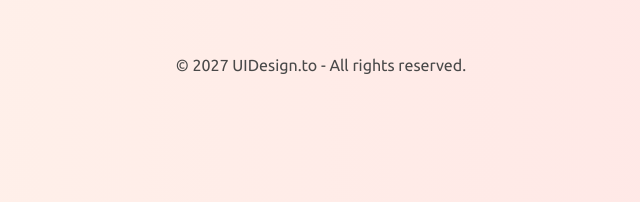
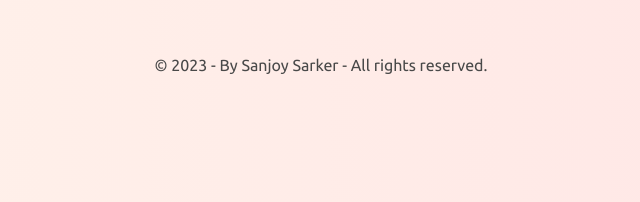
Before and after one commit to sanjoy5/tea-house, a plain HTML site: page index.html in a window 1280 px wide. Shown: the part 4070-4272 px from the top of the page, 319-959 px from the left. Drawn offline with nearby package versions, Linux system fonts and the light colour scheme.

Commit message:
bug fixed

```diff
--- a/index.html
+++ b/index.html
@@ -381,7 +381,8 @@
 
             </div>
 
-            <div class="text-center text-[#494949] mt-10 md:mt-14">&copy; 2027 UIDesign.to - All rights reserved.</div>
+            <div class="text-center text-[#494949] mt-10 md:mt-14">&copy; 2023 - By Sanjoy Sarker - All rights reserved.
+            </div>
 
         </div>
 
```
